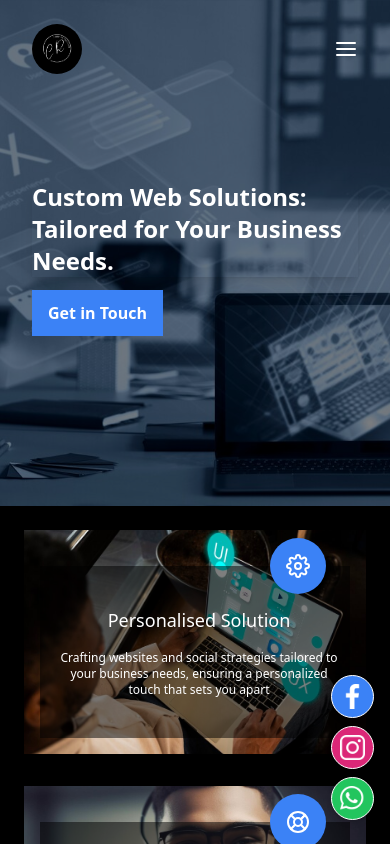
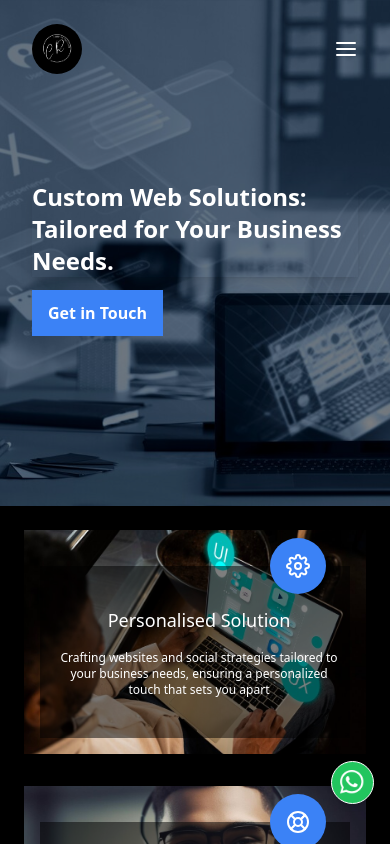
Before and after one commit to iamemmy/coderevorevamp, a Next.js app: page / in a window 390 px wide. Shown: the top 844 px of the page. Built offline with nearby package versions, Linux system fonts and the light colour scheme.

Commit message:
Minor change
Minor change

```diff
--- a/pages/index.js
+++ b/pages/index.js
@@ -98,9 +98,9 @@ export default function Index() {
           <Link href={'https://wa.link/teo1p3'} className="font-bold text-white bg-blue-500 py-3 px-4 w-[fit-content] cursor-pointer hover:bg-blue-400">Get in Touch</Link>
         </div>
 
-        <div className='z-50 fixed lg:absolute bottom-6 right-4 lg:right-8 lg:bottom-[7.5vh] flex flex-col space-y-2 lg:space-y-4'>
-          <Link href={'https://bit.ly/4aKwSVG'} className='bg-blue-500 border border-white rounded-full p-2 shadow-md'><Image src={'/icon-1.png'}  height={25} width={25} alt='image'/></Link>
-          <Link href={'https://www.instagram.com/coderevo/'} className='bg-pink-600 border border-white rounded-full p-2 shadow-md'><Image src={'/icon-2.png'}  height={25} width={25} alt='image'/></Link>
+        <div className='z-50 fixed lg:absolute bottom-10 right-4 lg:right-8 lg:bottom-[7.5vh] flex flex-col space-y-2 lg:space-y-4'>
+          <Link href={'https://bit.ly/4aKwSVG'} className='hidden lg:block bg-blue-500 border border-white rounded-full p-2 shadow-md'><Image src={'/icon-1.png'}  height={25} width={25} alt='image'/></Link>
+          <Link href={'https://www.instagram.com/coderevo/'} className='hidden lg:block bg-pink-600 border border-white rounded-full p-2 shadow-md'><Image src={'/icon-2.png'}  height={25} width={25} alt='image'/></Link>
           <Link href={'https://wa.link/teo1p3'} className='bg-green-500 border border-white rounded-full p-2 shadow-md'><Image src={'/icon-3.png'}  height={25} width={25} alt='image'/></Link>
         </div>
 
```
